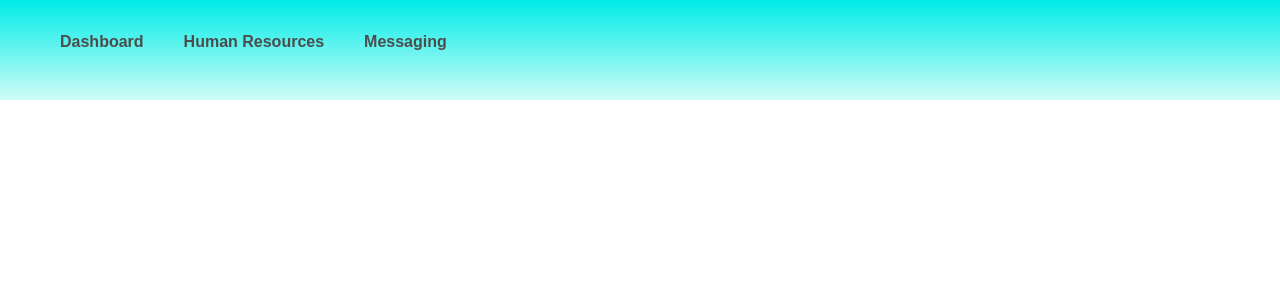
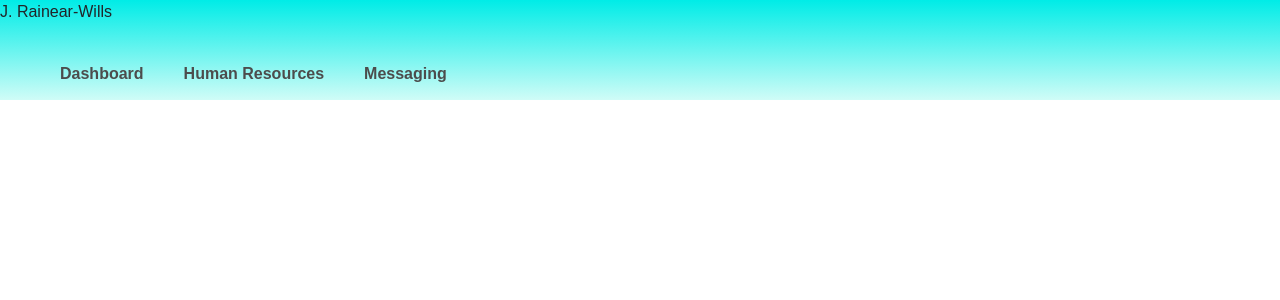
Before and after one commit to captainrdubb/DynamicDashboard, an Angular app in the folder DynamicDashboardD3/: page / in a window 1280 px wide. Shown: the top 300 px of the page. Built offline with nearby package versions, Linux system fonts and the light colour scheme.

Commit message:
Added logo to header

```diff
--- a/DynamicDashboardD3/src/app/app.component.html
+++ b/DynamicDashboardD3/src/app/app.component.html
@@ -1,4 +1,8 @@
 <div class="app-header">
+    <div class="header-logo">
+        <img [src]="gravatarUrl"/>
+        <label>J. Rainear-Wills</label>
+    </div>
     <div class="header-menu">
         <ul>
             <li *ngFor="let item of menuItems" [ngClass]="{'selected':isSelected(item.id)}" (click)="selectItem(item.id)"><a>{{item.name}}</a></li>
```
